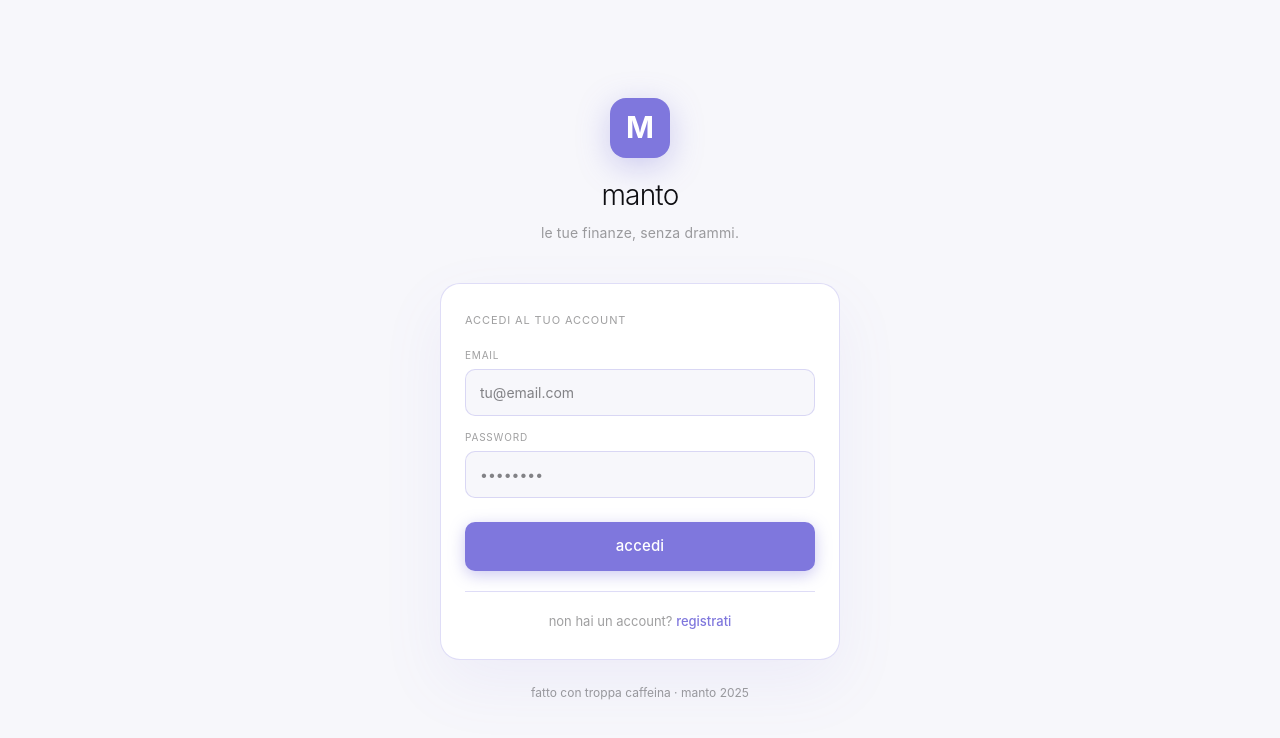
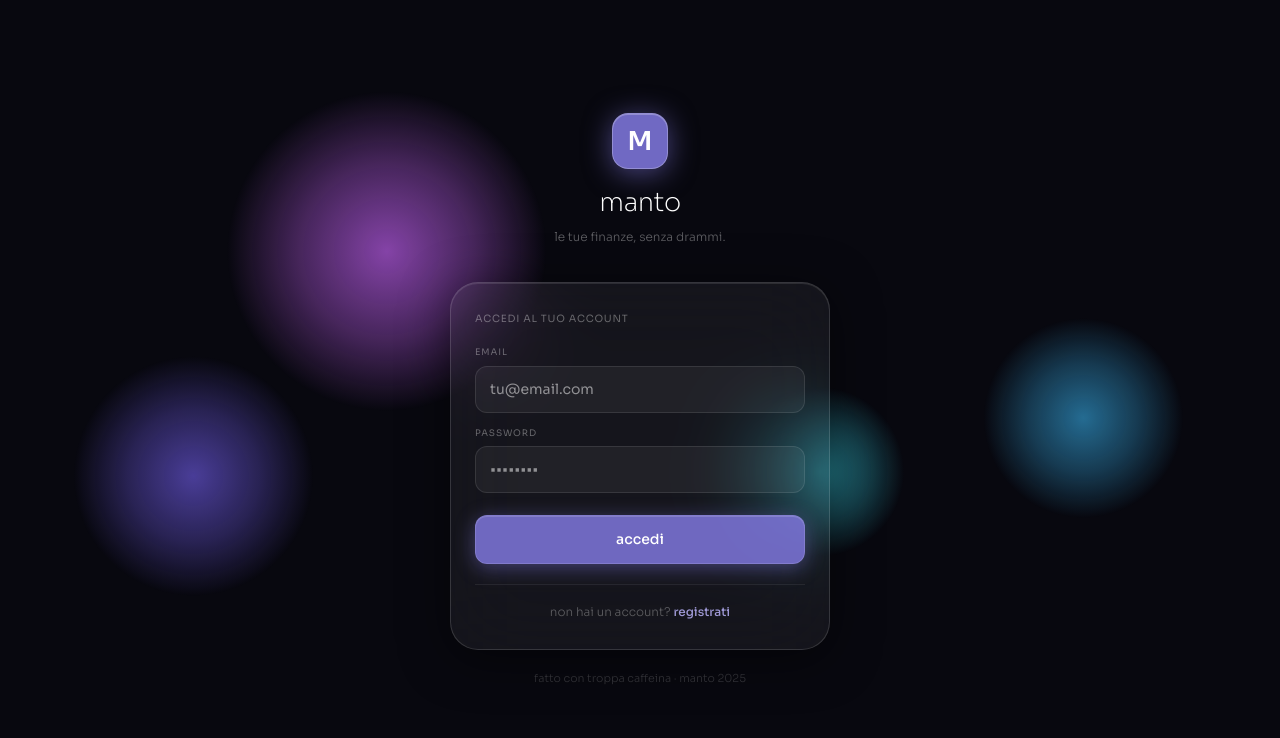
Before and after one commit to kekkomere/finanze, a Next.js app: page /login in a window 1280 px wide. Shown: the top 738 px of the page. Built offline with nearby package versions, Linux system fonts and the light colour scheme; no server answers.

Commit message:
login e register con liquid glass

```diff
--- a/app/(auth)/login/page.tsx
+++ b/app/(auth)/login/page.tsx
@@ -1,92 +1,168 @@
 'use client'
-
-import { useState, useEffect } from 'react'
+// @ts-nocheck
+import { useState, useEffect, useRef } from 'react'
 import { createClient } from '@/lib/supabase'
 import { useRouter } from 'next/navigation'
 import Link from 'next/link'
+
+interface Orb {
+  x: number; y: number; vx: number; vy: number
+  r: number; hue: number; alpha: number
+  hueTargets: number[]; hueIdx: number; hueT: number
+}
+
+const ORB_DEFS = [
+  {vx:1.4,vy:1.1,r:160,hue:270,alpha:0.72,hueTargets:[270,290,260,280]},
+  {vx:-1.1,vy:1.6,r:120,hue:250,alpha:0.65,hueTargets:[245,255,235,250]},
+  {vx:1.7,vy:-1.3,r:100,hue:200,alpha:0.62,hueTargets:[195,210,180,205]},
+  {vx:-1.3,vy:-0.9,r:85,hue:185,alpha:0.58,hueTargets:[180,195,170,190]},
+]
 
 export default function LoginPage() {
   const [email, setEmail] = useState('')
   const [password, setPassword] = useState('')
   const [error, setError] = useState('')
   const [loading, setLoading] = useState(false)
-  const [dark, setDark] = useState(false)
+  const canvasRef = useRef<HTMLCanvasElement>(null)
+  const orbsRef = useRef<Orb[]>([])
   const router = useRouter()
   const supabase = createClient()
 
   useEffect(()=>{
-    const mq = window.matchMedia('(prefers-color-scheme: dark)')
-    setDark(mq.matches)
-    const h = (e: MediaQueryListEvent) => setDark(e.matches)
-    mq.addEventListener('change', h)
-    return () => mq.removeEventListener('change', h)
+    const canvas = canvasRef.current
+    if(!canvas) return
+    const ctx = canvas.getContext('2d')
+    if(!ctx) return
+    let animId: number
+
+    function resize(){
+      if(!canvas) return
+      canvas.width = window.innerWidth
+      canvas.height = window.innerHeight
+    }
+    resize()
+    window.addEventListener('resize', resize)
+
+    orbsRef.current = ORB_DEFS.map((d,i)=>({
+      ...d,
+      x: window.innerWidth*(0.18+i*0.22),
+      y: window.innerHeight*(0.25+(i%2)*0.5),
+      hueIdx:0, hueT:0,
+    }))
+
+    function lerpHue(a:number,b:number,t:number){return a+(b-a)*t}
+
+    function draw(){
+      const c = canvasRef.current
+      if(!c) return
+      ctx.clearRect(0,0,c.width,c.height)
+      const orbs = orbsRef.current
+      orbs.forEach(o=>{
+        o.x+=o.vx; o.y+=o.vy
+        if(o.x-o.r<0){o.x=o.r;o.vx=Math.abs(o.vx)}
+        if(o.x+o.r>c.width){o.x=c.width-o.r;o.vx=-Math.abs(o.vx)}
+        if(o.y-o.r<0){o.y=o.r;o.vy=Math.abs(o.vy)}
+        if(o.y+o.r>c.height){o.y=c.height-o.r;o.vy=-Math.abs(o.vy)}
+        o.hueT+=0.004
+        if(o.hueT>=1){o.hueT=0;o.hueIdx=(o.hueIdx+1)%o.hueTargets.length}
+        const nextIdx=(o.hueIdx+1)%o.hueTargets.length
+        o.hue=lerpHue(o.hueTargets[o.hueIdx],o.hueTargets[nextIdx],o.hueT)
+        for(let j=0;j<orbs.length;j++){
+          if(orbs[j]===o)continue
+          const dx=orbs[j].x-o.x,dy=orbs[j].y-o.y
+          const dist=Math.sqrt(dx*dx+dy*dy)
+          const minD=o.r+orbs[j].r
+          if(dist<minD&&dist>0){
+            const nx=dx/dist,ny=dy/dist
+            const rv=(o.vx-orbs[j].vx)*nx+(o.vy-orbs[j].vy)*ny
+            if(rv>0){o.vx-=rv*nx;o.vy-=rv*ny;orbs[j].vx+=rv*nx;orbs[j].vy+=rv*ny}
+            const overlap=(minD-dist)/2
+            o.x-=overlap*nx;o.y-=overlap*ny
+            orbs[j].x+=overlap*nx;orbs[j].y+=overlap*ny
+          }
+        }
+        const sat=o.hue>220?70:75
+        const lit=o.hue>220?62:55
+        const g=ctx.createRadialGradient(o.x,o.y,0,o.x,o.y,o.r)
+        g.addColorStop(0,`hsla(${o.hue},${sat}%,${lit}%,${o.alpha})`)
+        g.addColorStop(0.55,`hsla(${o.hue},${sat}%,${lit}%,${o.alpha*0.5})`)
+        g.addColorStop(1,`hsla(${o.hue},${sat}%,${lit}%,0)`)
+        ctx.beginPath();ctx.arc(o.x,o.y,o.r,0,Math.PI*2)
+        ctx.fillStyle=g;ctx.fill()
+      })
+      animId=requestAnimationFrame(draw)
+    }
+    draw()
+    return()=>{cancelAnimationFrame(animId);window.removeEventListener('resize',resize)}
   },[])
 
-  async function handleLogin(e: React.FormEvent) {
-    e.preventDefault()
-    setLoading(true)
-    setError('')
-    const { error } = await supabase.auth.signInWithPassword({ email, password })
-    if (error) { setError('Email o password non corretti'); setLoading(false) }
+  async function handleLogin(e: React.FormEvent){
+    e.preventDefault();setLoading(true);setError('')
+    const {error} = await supabase.auth.signInWithPassword({email,password})
+    if(error){setError('Email o password non corretti');setLoading(false)}
     else router.push('/dashboard')
   }
 
-  const bg = dark ? '#0E0E12' : '#F7F7FB'
-  const surface = dark ? '#1A1A24' : '#FFFFFF'
-  const border = dark ? 'rgba(127,119,221,0.2)' : 'rgba(127,119,221,0.25)'
-  const txt = dark ? '#FFFFFF' : '#0E0E12'
-  const txtMuted = dark ? 'rgba(255,255,255,0.4)' : 'rgba(14,14,18,0.4)'
-  const inputBg = dark ? '#22222E' : '#F7F7FB'
+  const inputStyle={
+    width:'100%',padding:'12px 14px',
+    background:'rgba(255,255,255,0.05)',
+    border:'1px solid rgba(255,255,255,0.1)',
+    borderRadius:12,fontSize:14,
+    fontFamily:'Sora,sans-serif',
+    color:'#fff',outline:'none',
+  }
+  const labelStyle={
+    fontSize:9,color:'rgba(255,255,255,0.35)',
+    letterSpacing:'0.1em',textTransform:'uppercase' as const,
+    display:'block',marginBottom:6,fontFamily:'Sora,sans-serif'
+  }
 
-  return (
-    <div style={{minHeight:'100vh',background:bg,display:'flex',flexDirection:'column',alignItems:'center',justifyContent:'center',fontFamily:'-apple-system,BlinkMacSystemFont,SF Pro Display,Segoe UI,sans-serif',padding:'0 20px',transition:'background 0.3s'}}>
+  return(
+    <div style={{position:'relative',minHeight:'100vh',background:'#08080f',display:'flex',flexDirection:'column',alignItems:'center',justifyContent:'center',padding:'0 20px',overflow:'hidden'}}>
+      <style>{`@import url('https://fonts.googleapis.com/css2?family=Sora:wght@200;300;400;500;600&display=swap');`}</style>
+      <canvas ref={canvasRef} style={{position:'fixed',inset:0,width:'100%',height:'100%',zIndex:0}}/>
 
-      {/* Logo */}
-      <div style={{textAlign:'center',marginBottom:40}}>
-        <div style={{width:60,height:60,borderRadius:16,background:'#7F77DD',display:'flex',alignItems:'center',justifyContent:'center',fontSize:30,fontWeight:700,color:'#fff',margin:'0 auto 16px',boxShadow:'0 8px 32px rgba(127,119,221,0.35)'}}>M</div>
-        <h1 style={{fontSize:28,fontWeight:300,letterSpacing:'-0.8px',color:txt,marginBottom:6}}>manto</h1>
-        <p style={{fontSize:14,color:txtMuted,letterSpacing:'0.01em'}}>le tue finanze, senza drammi.</p>
+      <div style={{position:'relative',zIndex:10,width:'100%',maxWidth:380}}>
+        <div style={{textAlign:'center',marginBottom:36}}>
+          <div style={{width:56,height:56,borderRadius:16,background:'rgba(127,119,221,0.88)',border:'1px solid rgba(255,255,255,0.25)',display:'flex',alignItems:'center',justifyContent:'center',fontSize:26,fontWeight:600,color:'#fff',margin:'0 auto 14px',boxShadow:'0 4px 28px rgba(127,119,221,0.55),inset 0 1px 0 rgba(255,255,255,0.25)',fontFamily:'Sora,sans-serif'}}>M</div>
+          <h1 style={{fontSize:26,fontWeight:200,color:'#fff',letterSpacing:'-0.5px',fontFamily:'Sora,sans-serif',marginBottom:6}}>manto</h1>
+          <p style={{fontSize:12,color:'rgba(255,255,255,0.35)',fontFamily:'Sora,sans-serif',fontWeight:300}}>le tue finanze, senza drammi.</p>
         </div>
 
-      {/* Card */}
-      <div style={{width:'100%',maxWidth:400,background:surface,borderRadius:20,border:`1px solid ${border}`,padding:'28px 24px',boxShadow:dark?'0 24px 64px rgba(0,0,0,0.4)':'0 24px 64px rgba(127,119,221,0.08)'}}>
-
-        <p style={{fontSize:11,color:txtMuted,letterSpacing:'0.08em',textTransform:'uppercase',marginBottom:20}}>accedi al tuo account</p>
+        <div style={{background:'rgba(255,255,255,0.055)',border:'1px solid rgba(255,255,255,0.14)',borderRadius:28,padding:'28px 24px',backdropFilter:'blur(40px)',WebkitBackdropFilter:'blur(40px)',boxShadow:'0 8px 48px rgba(0,0,0,0.5),inset 0 1px 0 rgba(255,255,255,0.1)'}}>
+          <p style={{fontSize:10,color:'rgba(255,255,255,0.35)',letterSpacing:'0.08em',textTransform:'uppercase',marginBottom:20,fontFamily:'Sora,sans-serif'}}>accedi al tuo account</p>
 
           <form onSubmit={handleLogin}>
             <div style={{marginBottom:14}}>
-            <label style={{fontSize:10,color:txtMuted,letterSpacing:'0.08em',textTransform:'uppercase',display:'block',marginBottom:6}}>email</label>
-            <input type="email" value={email} onChange={e=>setEmail(e.target.value)} required placeholder="tu@email.com"
-              style={{width:'100%',padding:'12px 14px',border:`1px solid ${border}`,borderRadius:10,fontSize:14,fontFamily:'inherit',background:inputBg,color:txt,outline:'none',transition:'border-color 0.2s'}}/>
+              <label style={labelStyle}>email</label>
+              <input type="email" value={email} onChange={e=>setEmail(e.target.value)} required placeholder="tu@email.com" style={inputStyle}/>
+            </div>
+            <div style={{marginBottom:22}}>
+              <label style={labelStyle}>password</label>
+              <input type="password" value={password} onChange={e=>setPassword(e.target.value)} required placeholder="••••••••" style={inputStyle}/>
             </div>
 
-          <div style={{marginBottom:24}}>
-            <label style={{fontSize:10,color:txtMuted,letterSpacing:'0.08em',textTransform:'uppercase',display:'block',marginBottom:6}}>password</label>
-            <input type="password" value={password} onChange={e=>setPassword(e.target.value)} required placeholder="••••••••"
-              style={{width:'100%',padding:'12px 14px',border:`1px solid ${border}`,borderRadius:10,fontSize:14,fontFamily:'inherit',background:inputBg,color:txt,outline:'none',transition:'border-color 0.2s'}}/>
-          </div>
-
-          {error && (
-            <div style={{background:'rgba(240,153,123,0.12)',border:'1px solid rgba(240,153,123,0.3)',borderRadius:8,padding:'10px 14px',marginBottom:16}}>
-              <p style={{fontSize:13,color:'#F0997B'}}>{error}</p>
+            {error&&(
+              <div style={{background:'rgba(240,153,123,0.1)',border:'1px solid rgba(240,153,123,0.25)',borderRadius:10,padding:'10px 14px',marginBottom:14}}>
+                <p style={{fontSize:12,color:'#F0997B',fontFamily:'Sora,sans-serif'}}>{error}</p>
               </div>
             )}
 
-          <button type="submit" disabled={loading}
-            style={{width:'100%',padding:'13px',background:'#7F77DD',color:'white',border:'none',borderRadius:10,fontSize:15,fontFamily:'inherit',fontWeight:500,cursor:'pointer',letterSpacing:'0.01em',boxShadow:'0 4px 16px rgba(127,119,221,0.4)',transition:'opacity 0.15s',opacity:loading?0.7:1}}>
-            {loading ? 'accesso in corso...' : 'accedi'}
+            <button type="submit" disabled={loading} style={{width:'100%',padding:'13px',background:'rgba(127,119,221,0.85)',border:'1px solid rgba(175,169,236,0.3)',borderRadius:12,color:'#fff',fontSize:14,fontFamily:'Sora,sans-serif',fontWeight:500,cursor:'pointer',boxShadow:'0 4px 20px rgba(127,119,221,0.45),inset 0 1px 0 rgba(255,255,255,0.15)',opacity:loading?0.7:1,transition:'opacity 0.15s'}}>
+              {loading?'accesso in corso...':'accedi'}
             </button>
           </form>
 
-        <div style={{textAlign:'center',marginTop:20,paddingTop:20,borderTop:`1px solid ${border}`}}>
-          <p style={{fontSize:13,color:txtMuted}}>
+          <div style={{borderTop:'1px solid rgba(255,255,255,0.07)',marginTop:20,paddingTop:18,textAlign:'center'}}>
+            <p style={{fontSize:12,color:'rgba(255,255,255,0.3)',fontFamily:'Sora,sans-serif',fontWeight:300}}>
               non hai un account?{' '}
-            <Link href="/register" style={{color:'#7F77DD',textDecoration:'none',fontWeight:500}}>registrati</Link>
+              <Link href="/login" style={{color:'rgba(175,169,236,0.9)',textDecoration:'none',fontWeight:500}}>registrati</Link>
             </p>
           </div>
         </div>
 
-      <p style={{marginTop:24,fontSize:12,color:txtMuted,textAlign:'center'}}>fatto con troppa caffeina · manto 2025</p>
+        <p style={{textAlign:'center',marginTop:20,fontSize:11,color:'rgba(255,255,255,0.18)',fontFamily:'Sora,sans-serif',fontWeight:300}}>fatto con troppa caffeina · manto 2025</p>
+      </div>
     </div>
   )
 }
--- a/app/(auth)/register/page.tsx
+++ b/app/(auth)/register/page.tsx
@@ -1,5 +1,5 @@
 'use client'
-
+// @ts-nocheck
 import { useState, useEffect } from 'react'
 import { createClient } from '@/lib/supabase'
 import { useRouter } from 'next/navigation'
```
Lines whose indentation alone changed are shown as unchanged.
